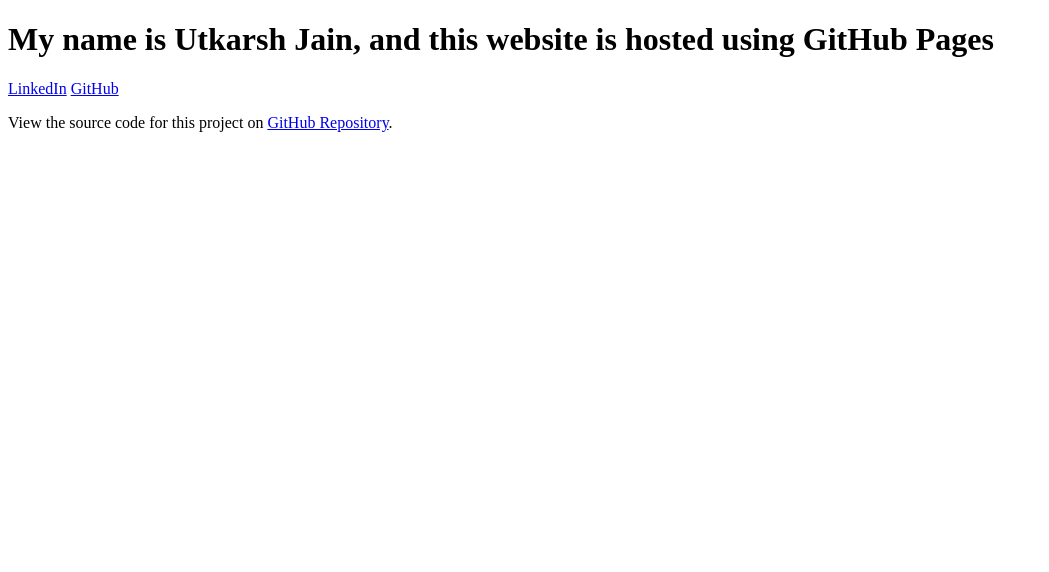
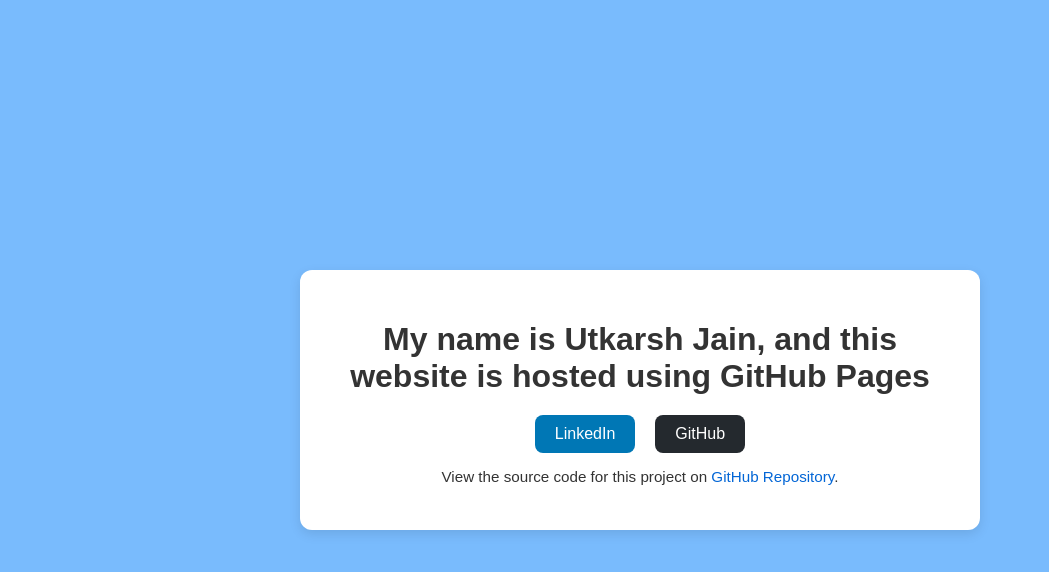
Before and after one commit to Utkarsh067/GitHub_Pages_Website, a plain HTML site: page index.html in a window 1280 px wide. Shown: the whole page, without its empty margins (0-1049 px from the left). Drawn offline with Linux system fonts and the light colour scheme.

Commit message:
Final Commit

```diff
--- a/index.html
+++ b/index.html
@@ -11,7 +11,7 @@
         <h1>My name is Utkarsh Jain, and this website is hosted using GitHub Pages</h1>
 
         <div class="buttons">
-            <a href="https://github.com/Utkarsh067/GitHub_Pages_Website.git" target="_blank" class="btn">LinkedIn</a>
+            <a href="https://www.linkedin.com/in/utkarsh-jain02/" target="_blank" class="btn">LinkedIn</a>
             <a href="https://github.com/Utkarsh067" target="_blank" class="btn">GitHub</a>
         </div>
 
--- a/style.css
+++ b/style.css
@@ -0,0 +1,66 @@
+body {
+    font-family: Arial, sans-serif;
+    background-color: #79bbfd;
+    color: #333;
+    margin: 0;
+    padding: 0;
+    display: flex;
+    align-items: center;
+    justify-content: center;
+    height: 100vh;
+}
+
+.container {
+    text-align: center;
+    background-color: #fff;
+    padding: 30px 40px;
+    border-radius: 12px;
+    box-shadow: 0 4px 12px rgba(0, 0, 0, 0.1);
+    max-width: 600px;
+}
+
+h1 {
+    margin-bottom: 20px;
+}
+
+.buttons {
+    display: flex;
+    justify-content: center;
+    gap: 20px;
+    margin-bottom: 15px;
+}
+
+.btn {
+    text-decoration: none;
+    background-color: #0077b5; /* LinkedIn blue */
+    color: #fff;
+    padding: 10px 20px;
+    border-radius: 8px;
+    transition: background-color 0.3s;
+}
+
+.btn:hover {
+    background-color: #005582;
+}
+
+.btn:last-child {
+    background-color: #24292e; /* GitHub black */
+}
+
+.btn:last-child:hover {
+    background-color: #000000;
+}
+
+.repo-link {
+    margin-top: 10px;
+    font-size: 0.95rem;
+}
+
+.repo-link a {
+    color: #0366d6;
+    text-decoration: none;
+}
+
+.repo-link a:hover {
+    text-decoration: underline;
+}
```
